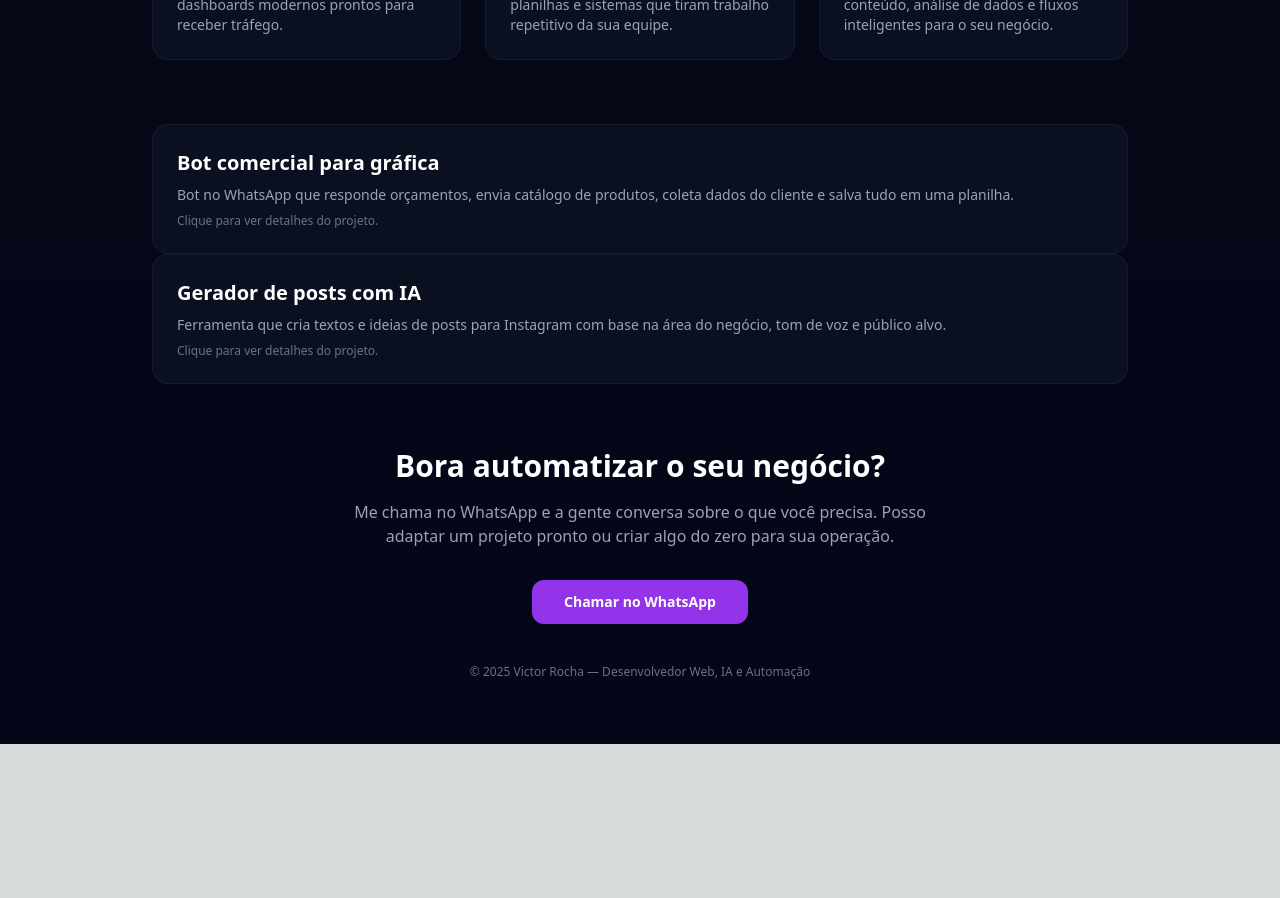
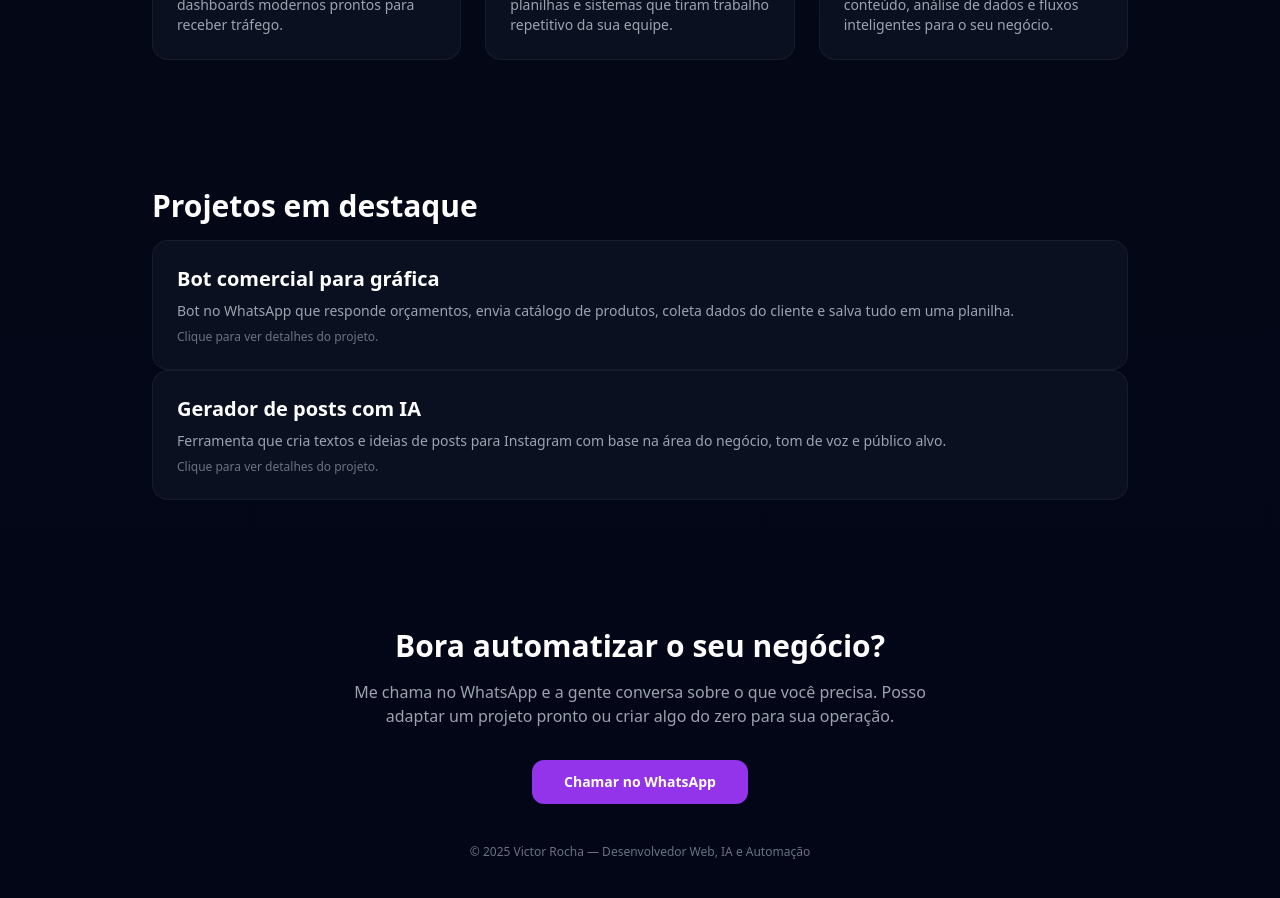
Before and after one commit to vlctorhenrique/victor-landing, a Next.js app: page / in a window 1280 px wide. Shown: the part 1420-2318 px from the top of the page. Before the commit the page ends 2164 px from the top, so only its background shows below. Built offline with nearby package versions, Linux system fonts and the light colour scheme.

Commit message:
adicionando area de projetos

```diff
--- a/app/page.tsx
+++ b/app/page.tsx
@@ -135,12 +135,12 @@ export default function Home() {
                 Falar comigo
               </a>
 
-              <a
+              <Link
                 href="#projetos"
                 className="px-7 py-3 rounded-xl border border-purple-500 text-sm font-semibold text-purple-300 hover:bg-purple-500/10 transition"
               >
                 Ver portfólio
-              </a>
+              </Link>
             </div>
           </div>
 
@@ -278,6 +278,15 @@ export default function Home() {
           </div>
         </motion.section>
 
+      <motion.section
+        id="projetos"
+        className="py-16 scroll-mt-24"
+        initial={{ opacity: 0, y: 30 }}
+        whileInView={{ opacity: 1, y: 0 }}
+        viewport={{ once: true, amount: 0.3 }}
+        transition={{ duration: 0.6 }}
+      >
+        <h2 className="text-3xl font-semibold mb-4">Projetos em destaque</h2>
         <div className="space-y-4">
           {/* PROJETO 1 */}
           <Link href="/projetos/bot-grafica">
@@ -319,6 +328,7 @@ export default function Home() {
             </motion.div>
           </Link>
         </div>
+      </motion.section>
 
         {/* CONTATO / FOOTER */}
         <motion.section
```
